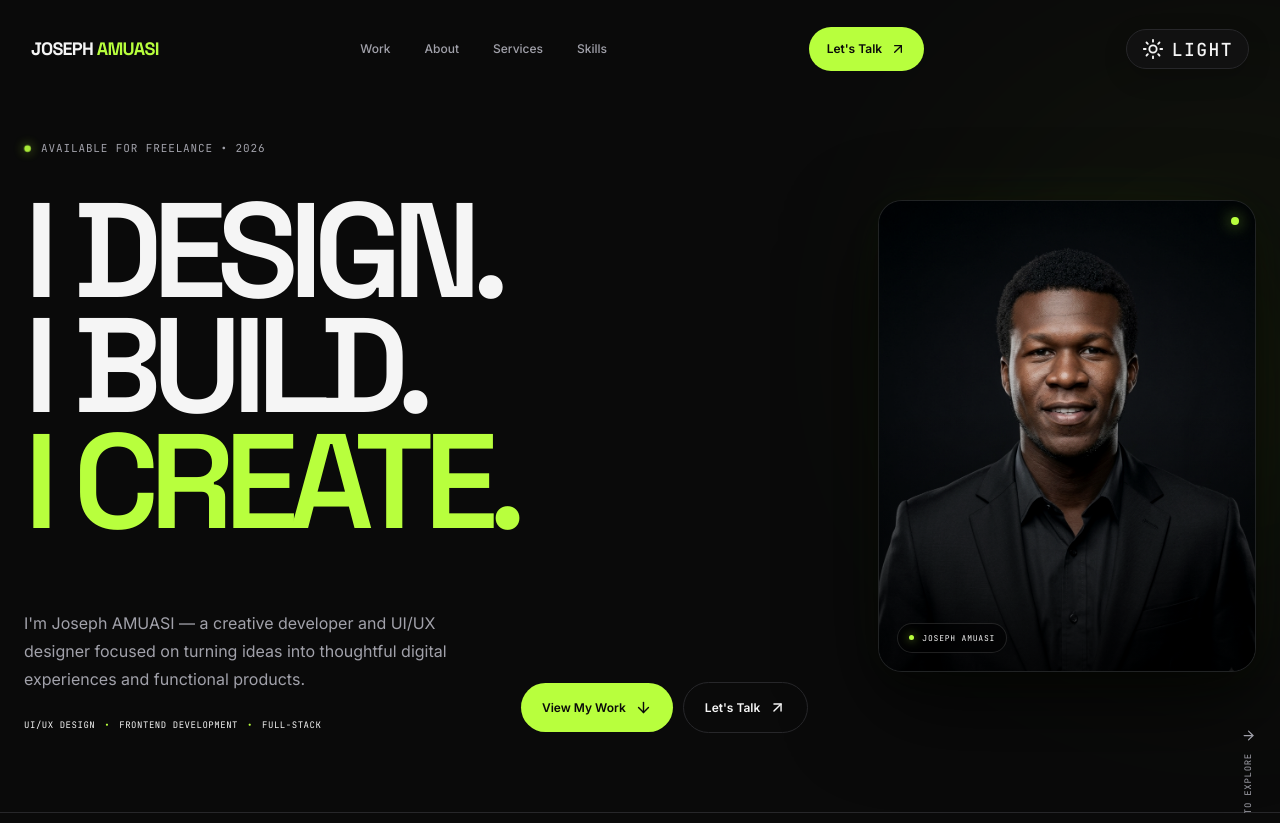
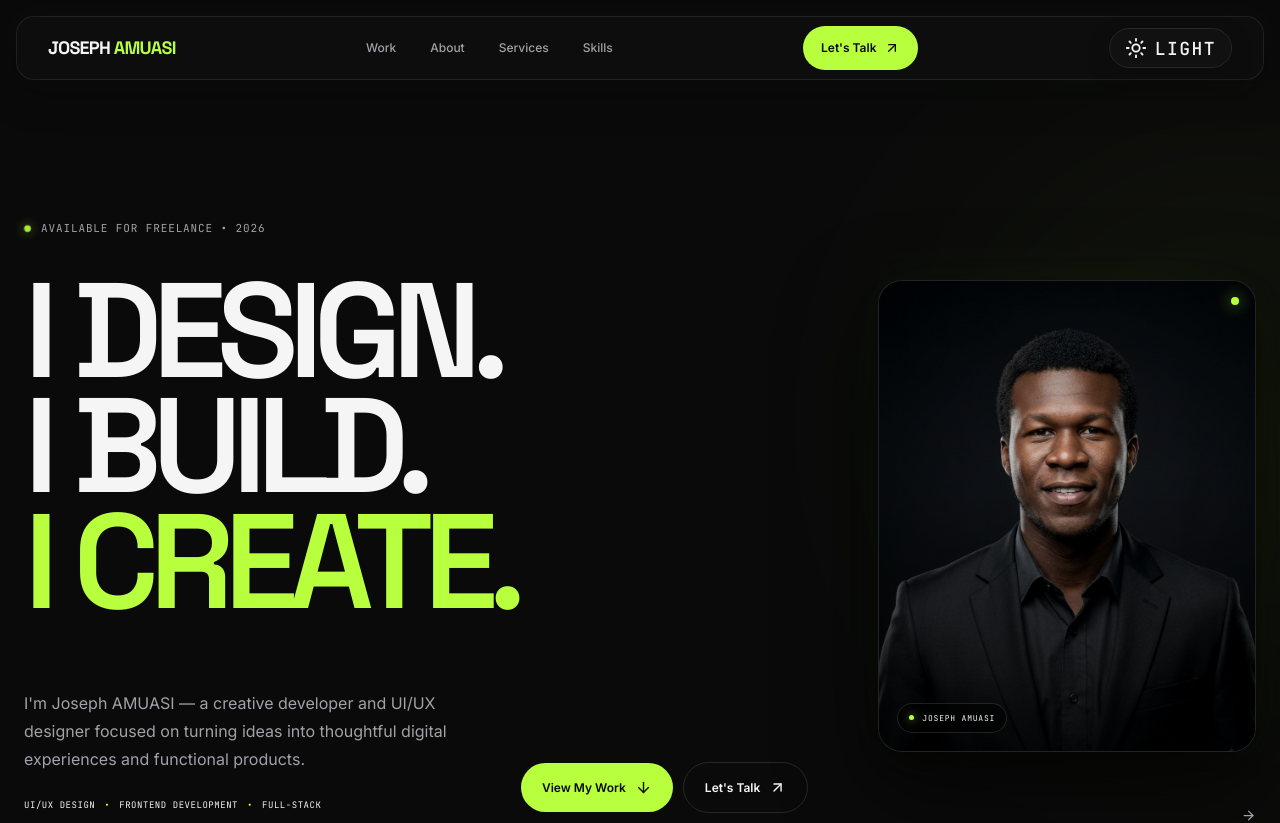
Before and after one commit to josephamuasi001/MY-PORTFOLIO, a React (Vite) app in the folder frontend/: page / in a window 1280 px wide. Shown: the top 823 px of the page. Built offline with nearby package versions, Linux system fonts and the light colour scheme; no server answers.

Commit message:
feat: update navbar styles for liquid glass effect and improve positioning

```diff
--- a/frontend/src/components/Navbar.css
+++ b/frontend/src/components/Navbar.css
@@ -2,21 +2,42 @@
    NAVBAR
 ================================= */
 
+/* =================================
+   NAVBAR — LIQUID GLASS
+================================= */
+
 .navbar {
-  position: fixed;
+  position: sticky;
 
-  top: 0;
-  left: 0;
-
-  width: 100%;
+  top: 16px;
 
   z-index: 1000;
 
-  padding: 18px 0;
+  width: min(
+    calc(100% - 32px),
+    1280px
+  );
+
+  margin: 16px auto 0;
+
+  background: rgba(17, 17, 17, 0.62);
+
+  border: 1px solid rgba(255, 255, 255, 0.08);
+
+  border-radius: 18px;
+
+  backdrop-filter: blur(22px) saturate(140%);
+
+  -webkit-backdrop-filter: blur(22px) saturate(140%);
+
+  box-shadow:
+    0 12px 40px rgba(0, 0, 0, 0.28),
+    0 0 30px rgba(184, 255, 61, 0.035);
 
   transition:
-    padding 0.3s ease,
-    background 0.3s ease;
+    background 0.3s ease,
+    border-color 0.3s ease,
+    box-shadow 0.3s ease;
 }
 
 
```
